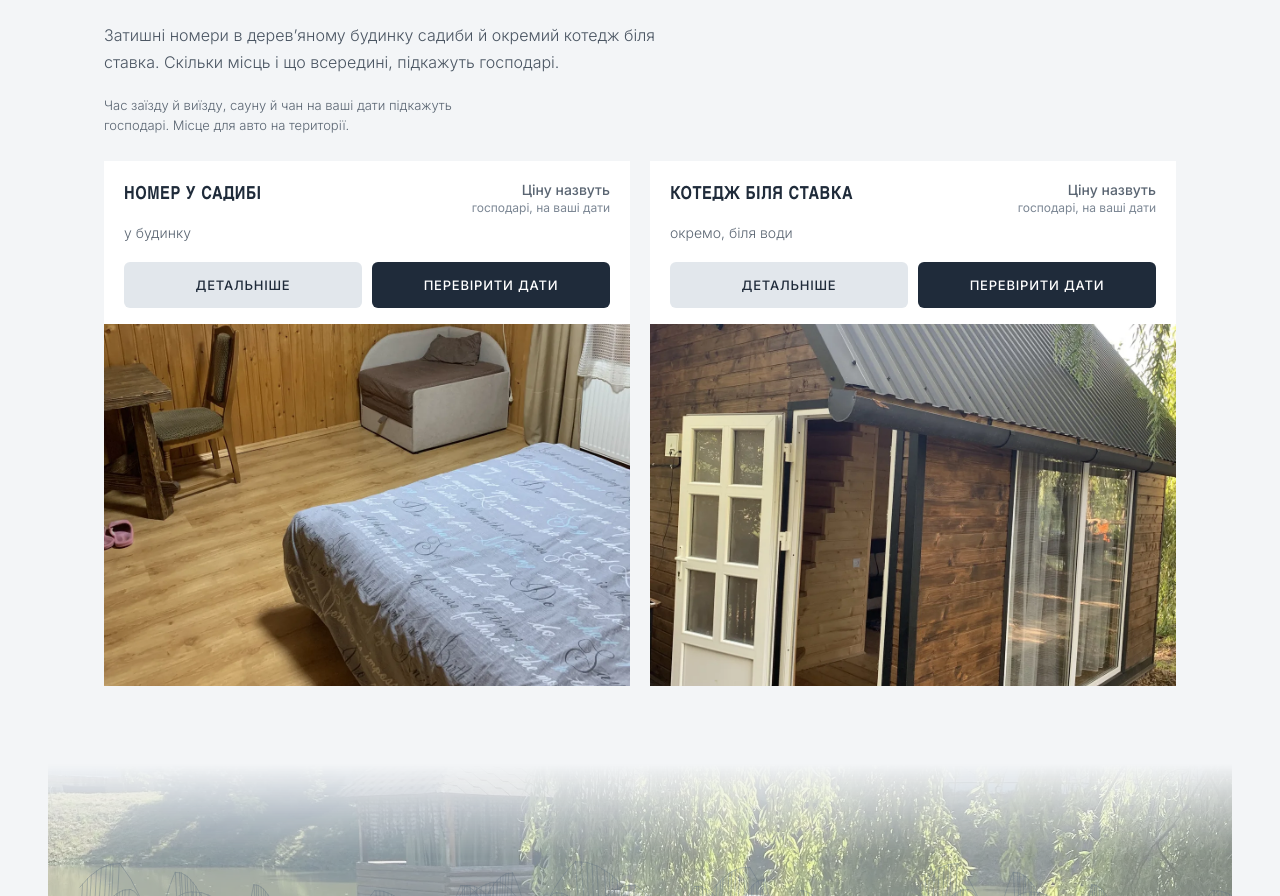
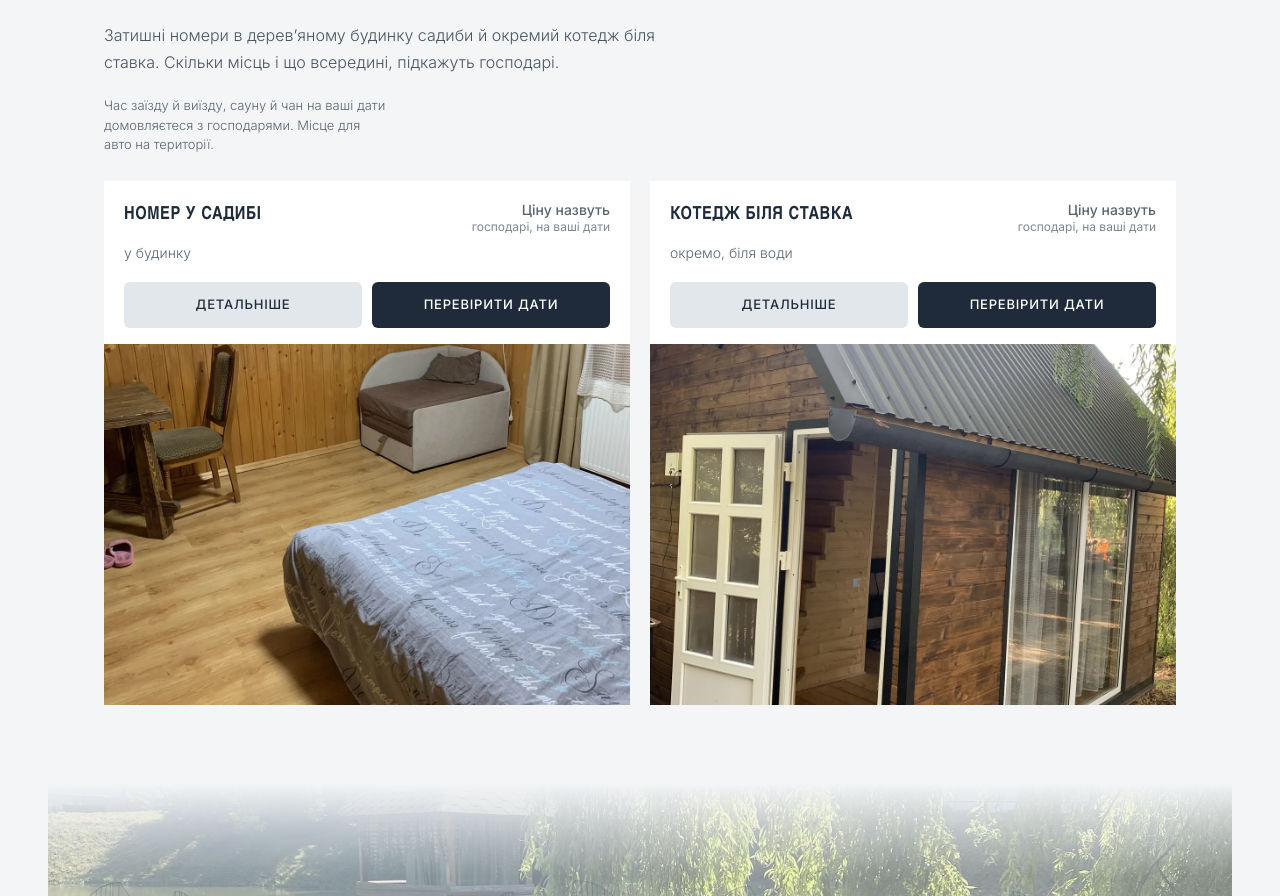
Before and after one commit to ananinalist-maker/proto-pid-verbamy, a plain HTML site: page index.html in a window 1280 px wide. Shown: the part 6451-7347 px from the top of the page. Drawn offline with nearby package versions, Linux system fonts and the light colour scheme.

Commit message:
Copy tweak in rooms block
Co-Authored-By: Claude Opus 5.5 <noreply@anthropic.com>

```diff
--- a/index.html
+++ b/index.html
@@ -1132,7 +1132,7 @@ body{background:#F3F5F7}
           <button class="icon-btn" type="button" id="rPrev" aria-label="Попередній номер"><svg class="i" aria-hidden="true"><use href="#i-left"/></svg></button>
           <button class="icon-btn" type="button" id="rNext" aria-label="Наступний номер"><svg class="i" aria-hidden="true"><use href="#i-right"/></svg></button>
         </div>
-        <p class="note">Час заїзду й&nbsp;виїзду, сауну й&nbsp;чан на&nbsp;ваші дати підкажуть господарі. Місце для авто на&nbsp;території.</p>
+        <p class="note">Час заїзду й&nbsp;виїзду, сауну й&nbsp;чан на&nbsp;ваші дати домовляєтеся з&nbsp;господарями. Місце для авто на&nbsp;території.</p>
       </div>
       <div class="rcar hz-rooms" id="rcar" data-rv tabindex="-1">
         <article class="hzr">
```
